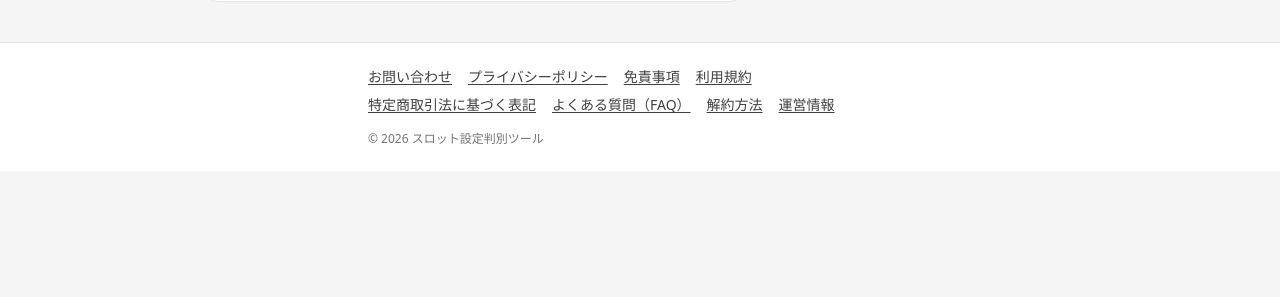
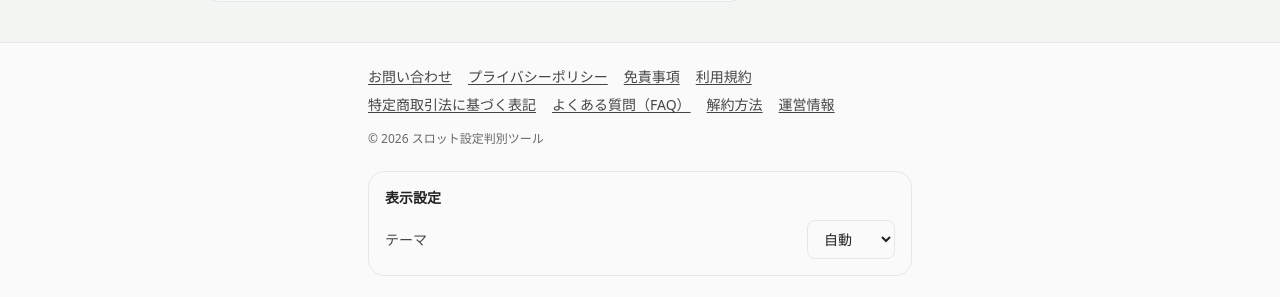
Before and after one commit to roki0711416-hash/------, a Next.js app: page /tool in a window 1280 px wide. Shown: the part 731-1028 px from the top of the page. Before the commit the page ends 902 px from the top, so only its background shows below. Built offline with nearby package versions, Linux system fonts and the light colour scheme; no server answers.

Commit message:
Theme: add light/dark/system toggle

```diff
--- a/app/globals.css
+++ b/app/globals.css
@@ -1,9 +1,76 @@
 @import "tailwindcss";
 
+html[data-theme="light"] {
+  --bg: #f2f6f3;
+  --card: #fafafa;
+  --border: #e5e7eb;
+  --text-rgb: 34 34 34;
+  color-scheme: light;
+}
+
+html[data-theme="dark"] {
+  --bg: #0f1115;
+  --card: #161a22;
+  --border: #232836;
+  --text-rgb: 230 232 238;
+  color-scheme: dark;
+}
+
+/* Fallback (before JS runs): treat as system */
 :root {
+  --bg: #f2f6f3;
+  --card: #fafafa;
+  --border: #e5e7eb;
+  --text-rgb: 34 34 34;
   color-scheme: light;
+}
+
+@media (prefers-color-scheme: dark) {
+  :root {
+    --bg: #0f1115;
+    --card: #161a22;
+    --border: #232836;
+    --text-rgb: 230 232 238;
+    color-scheme: dark;
+  }
 }
 
 body {
   min-height: 100vh;
+  background-color: var(--bg);
+  color: rgb(var(--text-rgb));
 }
+
+/* Map existing Tailwind utility usage to theme tokens (no UI/layout changes) */
+.bg-neutral-100 {
+  background-color: var(--bg);
+}
+
+.bg-white,
+.bg-neutral-50 {
+  background-color: var(--card);
+}
+
+.border-neutral-200 {
+  border-color: var(--border);
+}
+
+.text-neutral-900 {
+  color: rgb(var(--text-rgb));
+}
+
+.text-neutral-800 {
+  color: rgb(var(--text-rgb) / 0.92);
+}
+
+.text-neutral-700 {
+  color: rgb(var(--text-rgb) / 0.84);
+}
+
+.text-neutral-600 {
+  color: rgb(var(--text-rgb) / 0.76);
+}
+
+.text-neutral-500 {
+  color: rgb(var(--text-rgb) / 0.68);
+}
--- a/app/layout.tsx
+++ b/app/layout.tsx
@@ -4,6 +4,7 @@ import Link from "next/link";
 import Script from "next/script";
 import "./globals.css";
 import HeaderMachineSearchBox from "../components/HeaderMachineSearchBox";
+import ThemeSettings from "../components/ThemeSettings";
 
 export const metadata: Metadata = {
   title: "スロカスくん | スロット設定判別ツール",
@@ -22,6 +23,16 @@ export default function RootLayout({
   return (
     <html lang="ja">
       <body className="min-h-screen bg-neutral-100 text-neutral-900">
+        <Script id="theme-init" strategy="beforeInteractive">
+          {`(function(){
+  try {
+    var choice = localStorage.getItem('slokasu_theme') || 'system';
+    var mql = window.matchMedia('(prefers-color-scheme: dark)');
+    var applied = (choice === 'system') ? (mql.matches ? 'dark' : 'light') : choice;
+    document.documentElement.dataset.theme = applied;
+  } catch (e) {}
+})();`}
+        </Script>
         <Script
           async
           src="https://pagead2.googlesyndication.com/pagead/js/adsbygoogle.js?client=ca-pub-6861979311690077"
@@ -45,7 +56,6 @@ export default function RootLayout({
                     height={32}
                     priority
                   />
-                  <span className="text-base font-semibold text-neutral-900">スロカスくん</span>
                 </Link>
 
                 <div className="flex shrink-0 items-center gap-3">
@@ -102,7 +112,6 @@ export default function RootLayout({
                   height={36}
                   priority
                 />
-                <span className="text-base font-semibold text-neutral-900">スロカスくん</span>
               </Link>
 
               <div className="flex-1">
@@ -281,6 +290,8 @@ export default function RootLayout({
             <p className="mt-4 text-xs text-neutral-500">
               © {new Date().getFullYear()} スロット設定判別ツール
             </p>
+
+            <ThemeSettings />
           </nav>
         </footer>
       </body>
--- /dev/null
+++ b/components/ThemeSettings.tsx
@@ -0,0 +1,86 @@
+"use client";
+
+import { useEffect, useRef } from "react";
+
+type ThemeChoice = "system" | "light" | "dark";
+
+const STORAGE_KEY = "slokasu_theme";
+
+function normalizeChoice(v: unknown): ThemeChoice {
+  if (v === "light" || v === "dark" || v === "system") return v;
+  return "system";
+}
+
+function getStoredChoice(): ThemeChoice {
+  try {
+    return normalizeChoice(window.localStorage.getItem(STORAGE_KEY));
+  } catch {
+    return "system";
+  }
+}
+
+function applyTheme(choice: ThemeChoice) {
+  const mql = window.matchMedia("(prefers-color-scheme: dark)");
+  const applied = choice === "system" ? (mql.matches ? "dark" : "light") : choice;
+  document.documentElement.dataset.theme = applied;
+}
+
+export default function ThemeSettings() {
+  const choiceRef = useRef<ThemeChoice>("system");
+  const selectRef = useRef<HTMLSelectElement | null>(null);
+
+  useEffect(() => {
+    const stored = getStoredChoice();
+    choiceRef.current = stored;
+    applyTheme(stored);
+    if (selectRef.current) selectRef.current.value = stored;
+
+    const mql = window.matchMedia("(prefers-color-scheme: dark)");
+    const onChange = () => {
+      if (choiceRef.current === "system") applyTheme("system");
+    };
+
+    if (typeof mql.addEventListener === "function") {
+      mql.addEventListener("change", onChange);
+      return () => mql.removeEventListener("change", onChange);
+    }
+
+    // Safari fallback (legacy API)
+    const legacy = mql as unknown as {
+      addListener?: (cb: () => void) => void;
+      removeListener?: (cb: () => void) => void;
+    };
+    legacy.addListener?.(onChange);
+    return () => legacy.removeListener?.(onChange);
+  }, []);
+
+  function update(next: ThemeChoice) {
+    choiceRef.current = next;
+    if (selectRef.current) selectRef.current.value = next;
+    try {
+      window.localStorage.setItem(STORAGE_KEY, next);
+    } catch {
+      // ignore
+    }
+    applyTheme(next);
+  }
+
+  return (
+    <section className="mt-6 rounded-2xl border border-neutral-200 bg-white p-4">
+      <p className="text-sm font-semibold text-neutral-900">表示設定</p>
+      <div className="mt-3 flex items-center justify-between gap-3">
+        <p className="text-sm text-neutral-700">テーマ</p>
+        <select
+          ref={selectRef}
+          defaultValue="system"
+          onChange={(e) => update(normalizeChoice(e.target.value))}
+          className="rounded-lg border border-neutral-200 bg-white px-3 py-2 text-sm text-neutral-900"
+        >
+          <option value="system">自動</option>
+          <option value="light">明るい</option>
+          <option value="dark">暗い</option>
+        </select>
+      </div>
+    </section>
+  );
+}
```
